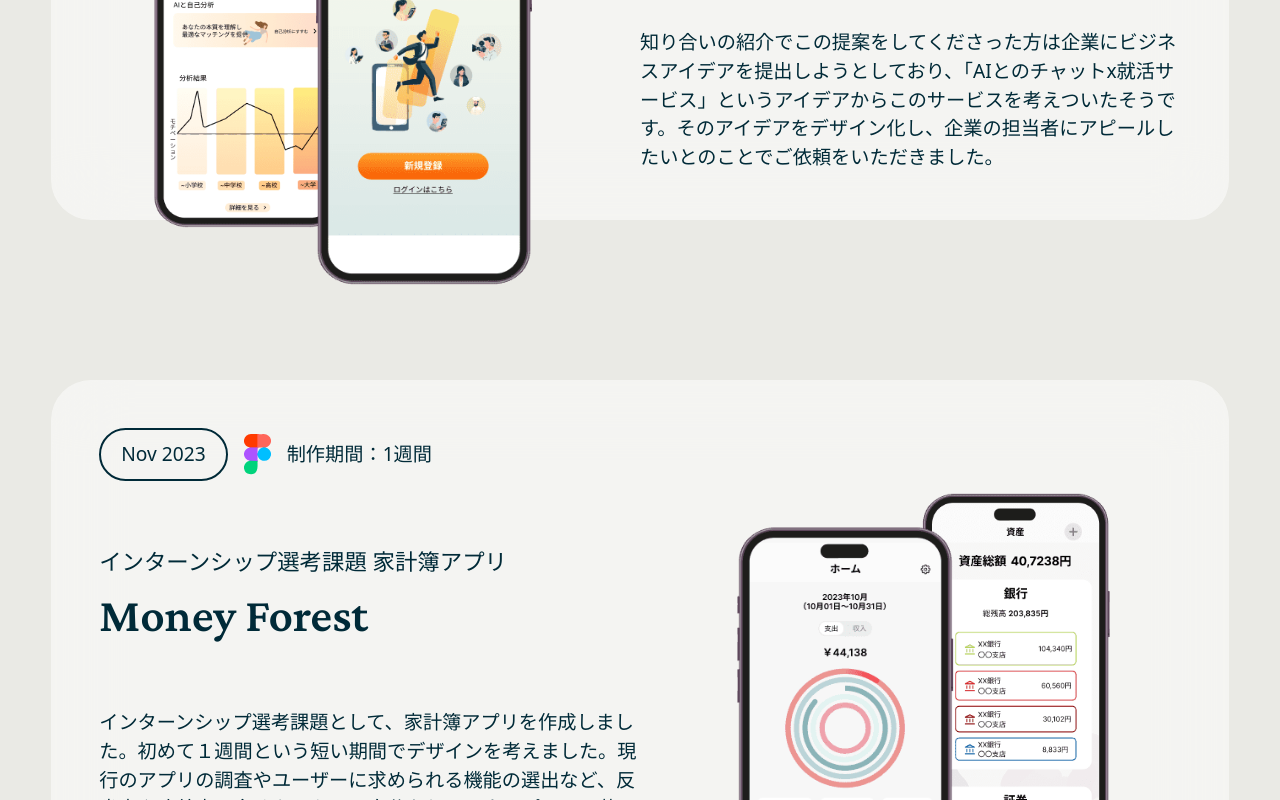
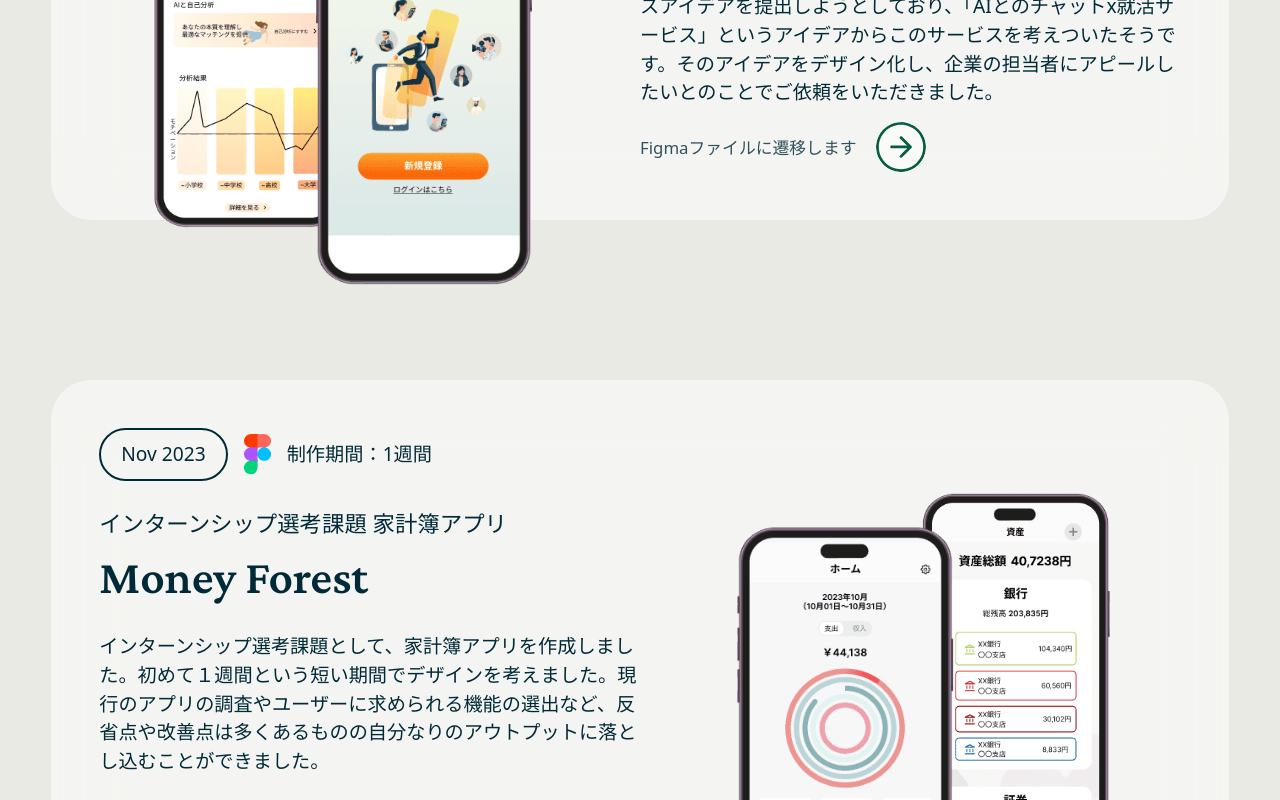
Before and after one commit to iori73/Portfolio6, a React (Vite) app: page / in a window 1280 px wide. Shown: the part 2340-3140 px from the top of the page. Built offline with nearby package versions, Linux system fonts and the light colour scheme; no server answers; a web font is replaced by a local one.

Commit message:
fix issue of arrow-text-container

```diff
--- a/src/components/css/Works.css
+++ b/src/components/css/Works.css
@@ -190,7 +190,6 @@
 }
 
 .arrow-text-container > p > small {
-  font-size: .8rem;
   opacity: .8;
 }
 
--- a/src/components/pages/works/Work.jsx
+++ b/src/components/pages/works/Work.jsx
@@ -72,6 +72,52 @@ const Work = ({ work, isJapanese }) => {
             {work.descEN}
           </p>
         </div>
+
+
+
+        <div className="arrow-text-container">
+          <p><small className={`toggleBox-en ${isJapanese ? "hidden" : ""
+            }`}>Open a Figma file</small></p>
+          <p><small className={`toggleBox-jp ${isJapanese ? "" : "hidden"
+            }`}>Figmaファイルに遷移します</small></p>
+          {/* <Link to="/work1"> */}
+          <a href="https://www.figma.com/file/ZLczZRACBFN1kKvsrohqSi/%E5%B0%B1%E6%B4%BBAI%E3%82%B5%E3%82%A4%E3%83%88%E3%80%80%E8%A3%BD%E4%BD%9C%E9%81%8E%E7%A8%8B%E3%80%80%E7%99%BA%E8%A1%A8%E8%B3%87%E6%96%99?type=design&node-id=18%3A840&mode=design&t=viUvf51vIk9MX8hQ-1" target="_blank">
+            <svg
+              className="arrow-container"
+              width="70"
+              height="70"
+              viewBox="0 0 70 70"
+              fill="none"
+              xmlns="http://www.w3.org/2000/svg"
+            >
+              <rect
+                className="arrow-rect"
+                width="70"
+                height="70"
+                rx="35"
+                transform="matrix(-1 0 0 1 70 0)"
+                fill="white"
+                fillOpacity="0.5"
+              />
+              <path
+                className="arrow-border"
+                d="M39.7322 0.030804C34.4094 -0.12516 29.2024 0.311121 24.1113 1.33964C23.6182 1.66421 22.3771 2.29861 20.3878 3.24282C11.7566 7.33581 5.73414 13.802 2.32042 22.6413C0.0509338 28.5279 -0.657104 35.268 0.657814 41.5593C0.986542 43.1442 1.34687 44.7881 1.73882 46.4911C3.55104 50.9719 6.06496 55.0712 9.2806 58.789C17.3092 66.975 27.1247 70.6781 38.7271 69.8983C42.263 69.4852 45.4681 68.6569 48.3424 67.4134C57.1 63.4216 63.2763 57.4191 66.8713 49.4059C70.8603 40.516 71.0942 29.8999 67.2316 21.3767C64.6734 15.7325 61.5842 11.4689 57.964 8.58563C55.7851 6.84474 54.3501 5.6708 53.6589 5.0638C51.5938 4.24183 49.2759 3.266 46.7051 2.13632C44.3597 1.1057 42.1914 0.631474 39.7322 0.030804ZM3.95774 35.0025C3.95774 26.7621 7.23063 18.8592 13.0564 13.0323C18.8822 7.20547 26.7837 3.93199 35.0226 3.93199C39.1021 3.93199 43.1416 4.73568 46.9106 6.29711C50.6795 7.85855 54.1041 10.1472 56.9887 13.0323C59.8733 15.9175 62.1616 19.3427 63.7227 23.1123C65.2839 26.882 66.0874 30.9222 66.0874 35.0025C66.0874 39.0827 65.2839 43.123 63.7227 46.8926C62.1616 50.6623 59.8733 54.0875 56.9887 56.9726C54.1041 59.8578 50.6795 62.1464 46.9106 63.7078C43.1416 65.2693 39.1021 66.073 35.0226 66.073C30.9431 66.073 26.9035 65.2693 23.1346 63.7078C19.3656 62.1464 15.941 59.8578 13.0564 56.9726C10.1718 54.0875 7.88355 50.6623 6.3224 46.8926C4.76125 43.123 3.95774 39.0827 3.95774 35.0025Z"
+                fill="#065D44"
+              />
+              <path
+                className="arrow-path"
+                d="M43.1971 37.0388C43.2181 37.1063 43.216 37.1863 43.1907 37.279C43.1739 37.3254 43.1402 37.3739 43.0896 37.4245C39.9077 40.5775 36.7848 43.7242 33.7208 46.8645C32.8948 47.7076 32.8484 48.5906 33.5818 49.5138C33.7208 49.6908 33.8978 49.8236 34.1128 49.9121C35.04 50.2873 35.8555 50.1208 36.5593 49.4126L49.6705 36.3433C50.5682 35.4454 50.5682 34.5497 49.6705 33.6561L36.5719 20.5804C35.826 19.8385 34.9936 19.7184 34.0748 20.22C33.94 20.2917 33.822 20.3823 33.7208 20.4919C32.8316 21.4361 32.8463 22.3677 33.7651 23.2866L42.9379 32.4548C43.5111 33.0238 43.3973 33.2493 42.5965 33.1313C42.0655 33.047 41.526 33.009 40.9782 33.0175C34.5722 33.068 28.2652 33.0639 22.0573 33.0048C20.755 32.9922 20.0618 33.6371 19.9775 34.9396C19.969 35.0872 19.9775 35.2368 20.0028 35.3885C20.1587 36.396 20.7466 36.8997 21.7665 36.8997L43.0137 36.9124C43.0542 36.9123 43.0936 36.9245 43.1264 36.9471C43.1593 36.9698 43.184 37.0018 43.1971 37.0388Z"
+                fill="#065D44"
+              />
+            </svg>
+          </a>
+          {/* </Link> */}
+        </div>
+
+
+
+
+
       </div>
     </div>
   );
--- a/src/components/pages/works/Works.jsx
+++ b/src/components/pages/works/Works.jsx
@@ -6,6 +6,7 @@ import { motion } from "framer-motion";
 
 
 import Work from './Work';
+
 
 const Works = ({ isJapanese }) => (
   <section className="works section">
```
